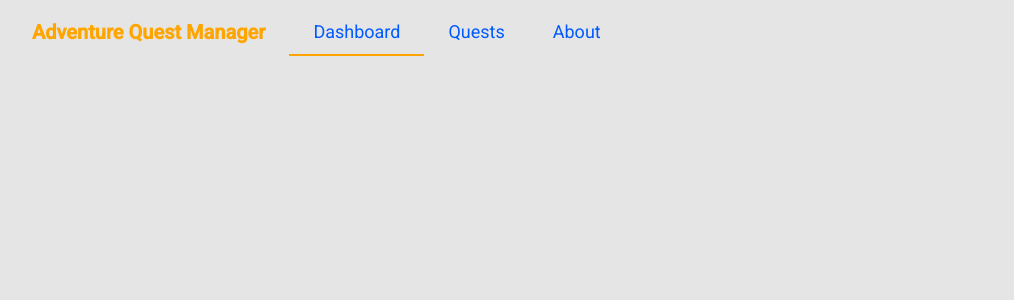
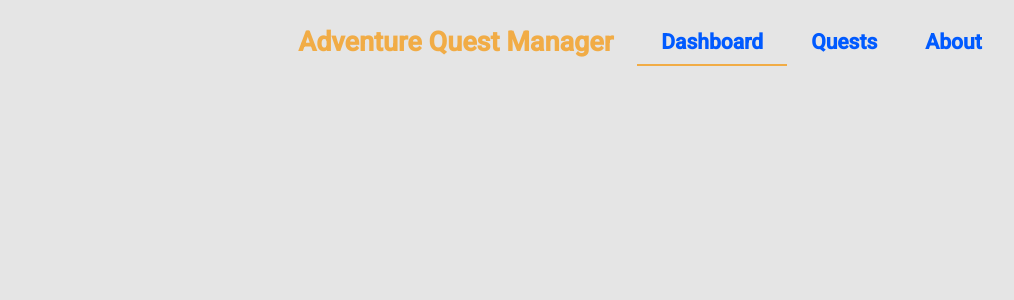
Before and after one commit to dimitrisstyl7/adventure-quest-manager, an Angular app: page / in a window 1280 px wide. Shown: the top 300 px of the page, without its empty margins (0-1014 px from the left). Built offline with nearby package versions, Linux system fonts and the light colour scheme.

Commit message:
Update navbar component

```diff
--- a/src/app/navbar/navbar.component.html
+++ b/src/app/navbar/navbar.component.html
@@ -1,12 +1,14 @@
 <!--src/app/navbar/navbar.component.html-->
 
-<nav [tabPanel]="tabPanel" mat-stretch-tabs="false" mat-tab-nav-bar>
-  <a class="nav-title" mat-tab-link>{{ title }}</a>
+<nav [tabPanel]="tabPanel" mat-align-tabs="center" mat-stretch-tabs="false" mat-tab-nav-bar>
+  <h2><a class="nav-title" mat-tab-link>{{ title }}</a></h2>
   @for (link of links; track link) {
-    <a mat-tab-link class="nav-item" routerLink="{{ link }}"
-       (click)="activeLink = link" [active]="activeLink == link">
-      {{ link | titlecase }}
-    </a>
+    <h3>
+      <a mat-tab-link class="nav-item" routerLink="{{ link }}"
+         (click)="activeLink = link" [active]="activeLink == link">
+        {{ link | titlecase }}
+      </a>
+    </h3>
   }
 </nav>
 <mat-tab-nav-panel #tabPanel>
--- a/src/app/navbar/navbar.component.scss
+++ b/src/app/navbar/navbar.component.scss
@@ -2,10 +2,10 @@
 
 @use '@angular/material' as mat;
 
-$indicator-color: #FFA500;
+$indicator-color: #f1ac46;
 $nav-text-color: #005AFF;
-$ripple-color: #FFA500;
-$title-color: #FFA500;
+$ripple-color: #f1ac46;
+$title-color: #f1ac46;
 
 nav {
   font-size: 18px;
@@ -14,6 +14,10 @@ nav {
   @include mat.tabs-overrides((
     divider-color: transparent,
   ));
+
+  h2, h3 {
+    margin: 10px 0 0 0;
+  }
 
   .nav-item {
     @include mat.tabs-overrides((
@@ -36,7 +40,5 @@ nav {
     color: $title-color;
     pointer-events: none;
     cursor: default;
-    font-size: 20px;
-    font-weight: bold;
   }
 }
```
